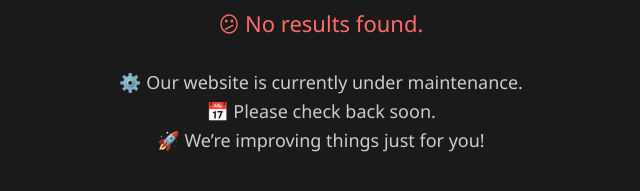
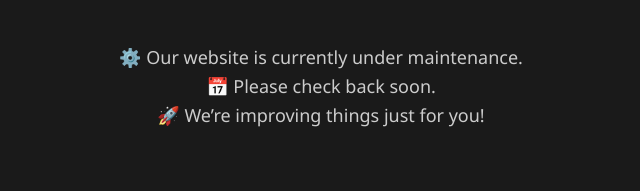
Before and after one commit to Gkanhere/job_title_parser.com, a plain HTML site: page index.html in a window 1280 px wide. Shown: the part 497-688 px from the top of the page, without its empty margins (319-959 px from the left). Drawn offline with Linux system fonts and the light colour scheme.

Commit message:
Update index.html

```diff
--- a/index.html
+++ b/index.html
@@ -565,7 +565,6 @@ function detectRole(title) {
 
 
 
-  <div class="no-results">😕 No results found.</div>
 
   <div class="message">
     ⚙️ Our website is currently under maintenance.<br>
```
